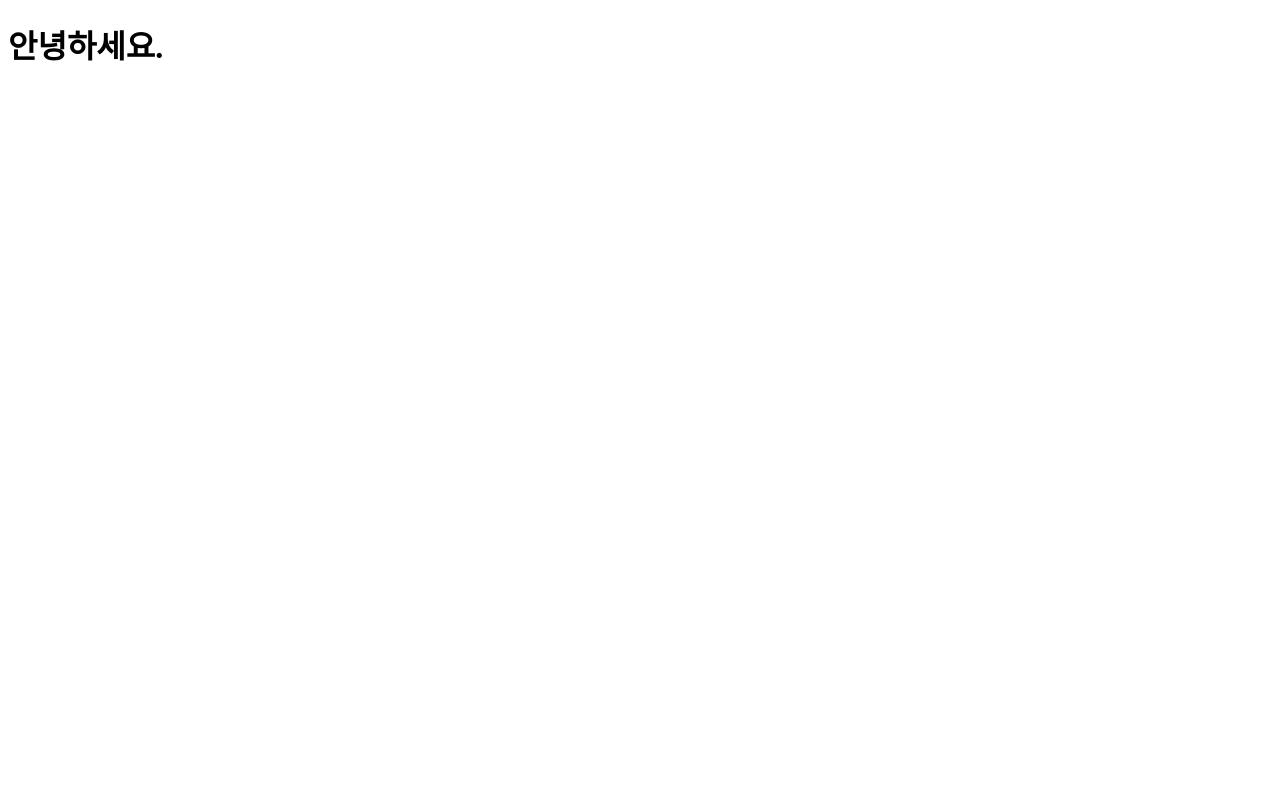
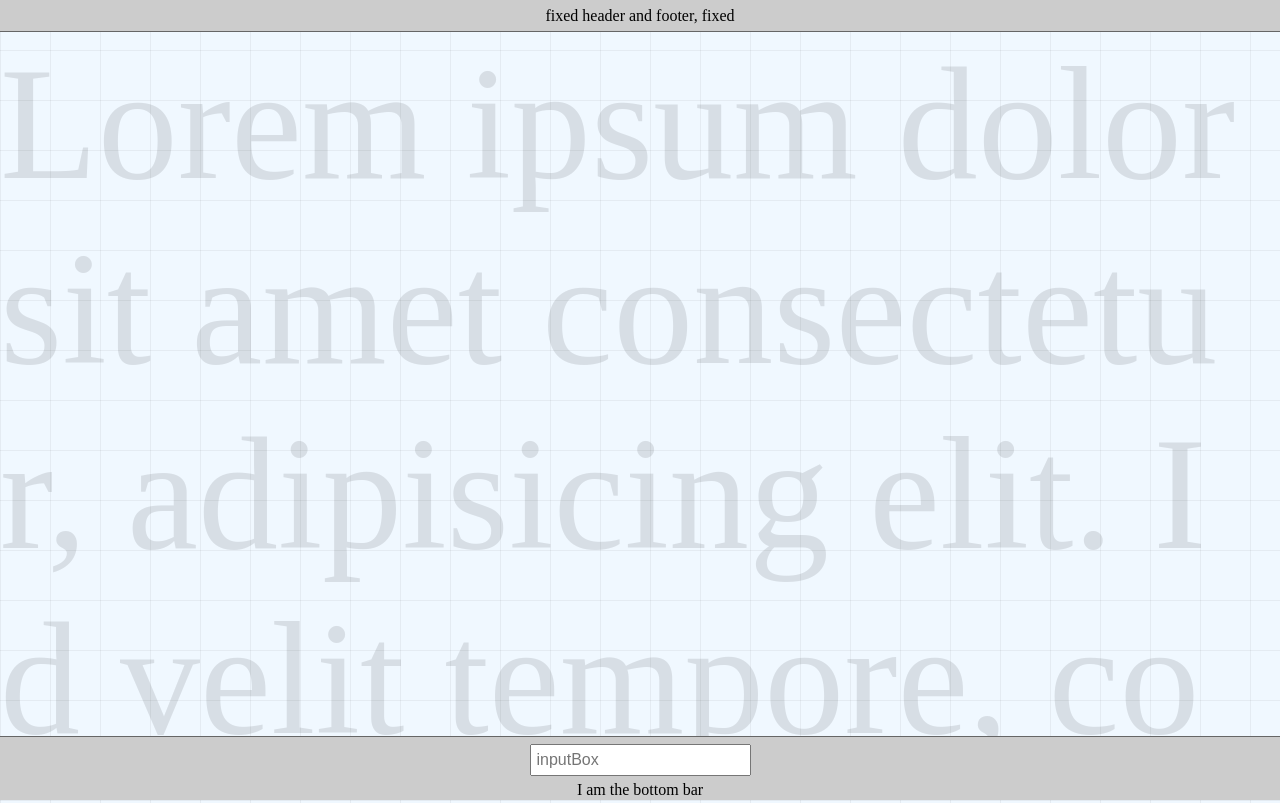
Before and after one commit to JIHYE521/JIHYE521.github.io, a plain HTML site: page index.html in a window 1280 px wide. Shown: the top 803 px of the page. Drawn offline with Linux system fonts and the light colour scheme.

Commit message:
Update index.html

```diff
--- a/index.html
+++ b/index.html
@@ -1,11 +1,106 @@
 <!DOCTYPE html>
-<html lang="ko">
-<head>
-    <meta charset="UTF-8">
-    <meta name="viewport" content="width=device-width, initial-scale=1.0">
-    <title>안녕하세요.</title>
-</head>
-<body>
-    <h1>안녕하세요.<h1>
-</body>
+<html lang="en">
+  <head>
+    <meta charset="UTF-8" />
+
+    <meta name="robots" content="noindex" />
+
+    <title>CodePen - position fixed header and footer</title>
+
+    <link
+      rel="canonical"
+      href="https://codepen.io/bramus/pen/eYMZEaV/addc16387bdd13083e05948afcbb8d63"
+    />
+    <meta name="viewport" content="width=device-width, initial-scale=1" />
+
+    <style>
+      * {
+        box-sizing: border-box;
+        margin: 0;
+        padding: 0;
+      }
+      html,
+      body {
+        height: 100%;
+        width: 100%;
+      }
+
+      :root {
+        --topbar-height: 2rem;
+        --bottombar-height: 4rem;
+      }
+
+      body {
+        min-height: 300%;
+        background-size: 50px 50px;
+        background-color: aliceblue;
+        background-image: linear-gradient(
+            to right,
+            rgb(0 0 0 / 0.05) 1px,
+            transparent 1px
+          ),
+          linear-gradient(to bottom, rgb(0 0 0 / 0.05) 1px, transparent 1px);
+        padding: var(--topbar-height) 0 var(--bottombar-height) 0;
+      }
+
+      main {
+        font-size: 10em;
+        color: rgb(0 0 0 / 0.1);
+        word-break: break-all;
+      }
+
+      header,
+      footer {
+        position: fixed;
+        left: 0;
+        right: 0;
+        background: #ccc;
+        text-align: center;
+        display: grid;
+        place-content: center;
+      }
+
+      header {
+        top: 0;
+        height: var(--topbar-height);
+        border-bottom: 1px solid #666;
+      }
+
+      footer {
+        bottom: 0;
+        height: var(--bottombar-height);
+        border-top: 1px solid #666;
+      }
+      input {
+        display: inline-block;
+        font-size: 16px;
+        margin: 5px;
+        padding: 5px;
+      }
+    </style>
+  </head>
+
+  <body>
+    <header>fixed header and footer, fixed</header>
+    <main>
+      <p>
+        Lorem ipsum dolor sit amet consectetur, adipisicing elit. Id velit
+        tempore, commodi minima quisquam aperiam magni eaque hic ipsam cumque
+        quas. Labore sed atque numquam culpa in repellendus modi iure!
+      </p>
+      <p>
+        Lorem ipsum dolor sit amet consectetur, adipisicing elit. Id velit
+        tempore, commodi minima quisquam aperiam magni eaque hic ipsam cumque
+        quas. Labore sed atque numquam culpa in repellendus modi iure!
+      </p>
+      <p>
+        Lorem ipsum dolor sit amet consectetur, adipisicing elit. Id velit
+        tempore, commodi minima quisquam aperiam magni eaque hic ipsam cumque
+        quas. Labore sed atque numquam culpa in repellendus modi iure!
+      </p>
+    </main>
+    <footer>
+      <input type="text" placeholder="inputBox" />I am the bottom bar
+    </footer>
+  </body>
 </html>
```
